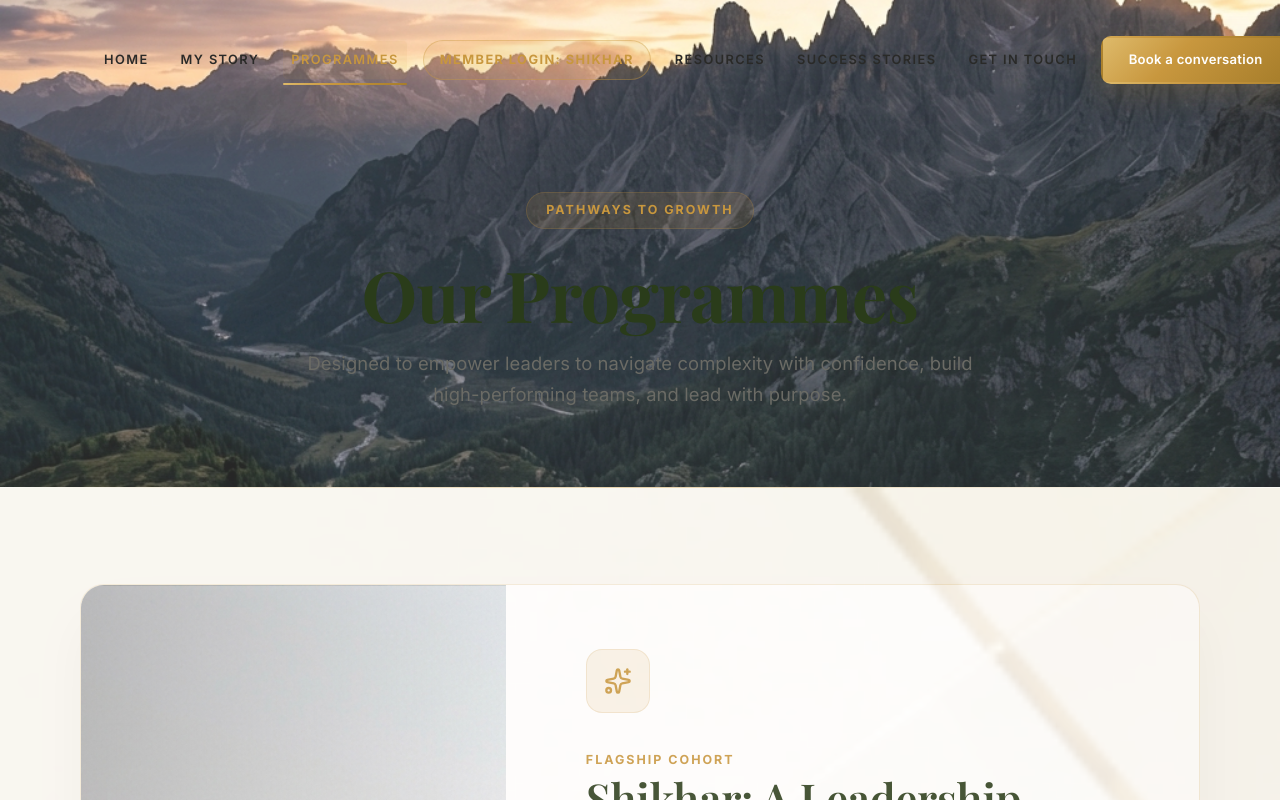
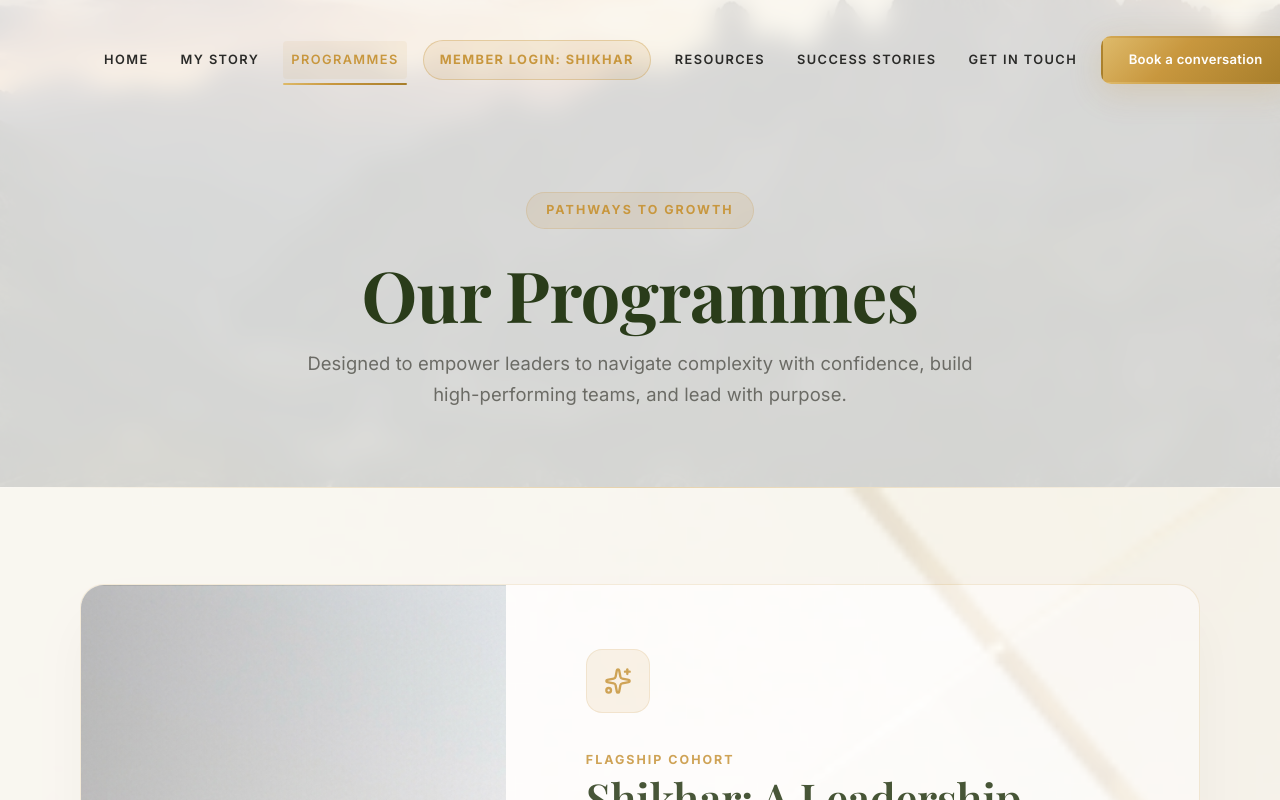
Before and after one commit to abhi2715/TGP, a React (Vite) app: page /programmes in a window 1280 px wide. Shown: the top 800 px of the page. Built offline with nearby package versions, Linux system fonts and the light colour scheme; a web font is replaced by a local one.

Commit message:
Apply subtle glassmorphism blur to all realistic header backgrounds to fix contrast

```diff
--- a/src/pages/Programmes.css
+++ b/src/pages/Programmes.css
@@ -14,7 +14,8 @@
   content: '';
   position: absolute;
   inset: 0;
-  background: rgba(255, 255, 255, 0.15); /* Extremely light overlay so texture is vivid */
+  background: rgba(250, 248, 245, 0.85); /* High opacity warm cream for perfect contrast */
+  backdrop-filter: blur(12px); /* Beautiful frosted glass blur */
   pointer-events: none;
   z-index: 0;
 }
--- a/src/pages/Resources.css
+++ b/src/pages/Resources.css
@@ -18,7 +18,8 @@
   content: '';
   position: absolute;
   inset: 0;
-  background: rgba(255, 255, 255, 0.15); /* Extremely light overlay so texture is vivid */
+  background: rgba(250, 248, 245, 0.85); /* High opacity warm cream for perfect contrast */
+  backdrop-filter: blur(12px); /* Beautiful frosted glass blur */
   pointer-events: none;
   z-index: 0;
 }
--- a/src/pages/SuccessStories.css
+++ b/src/pages/SuccessStories.css
@@ -16,7 +16,8 @@
   content: '';
   position: absolute;
   inset: 0;
-  background: rgba(255, 255, 255, 0.15); /* Light overlay so texture is vivid */
+  background: rgba(250, 248, 245, 0.85); /* High opacity warm cream for perfect contrast */
+  backdrop-filter: blur(12px); /* Beautiful frosted glass blur */
   pointer-events: none;
   z-index: 0;
 }
```
